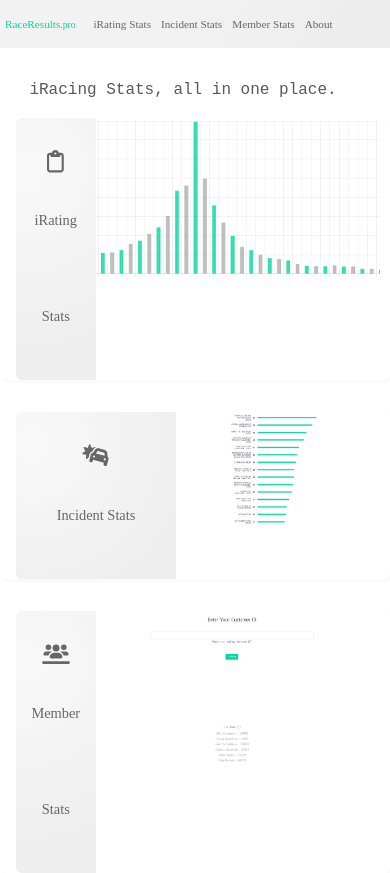
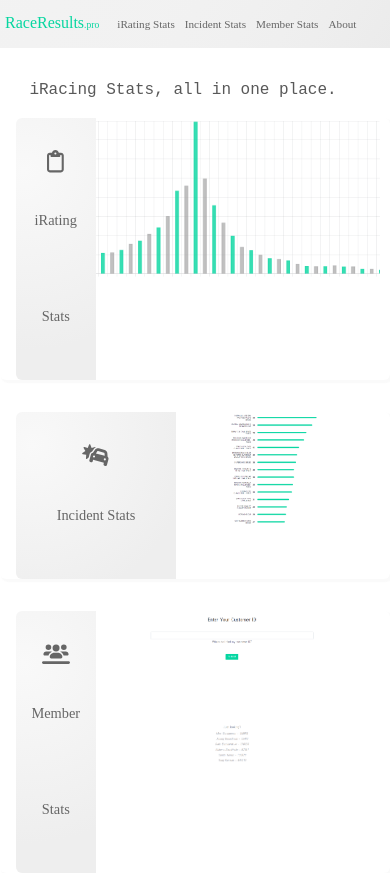
Before and after one commit to nvduran/raceresultspro-frontend, a React (Create React App) app: page / in a window 390 px wide. Built offline with nearby package versions, Linux system fonts and the light colour scheme; a web font is replaced by a local one.

Commit message:
logo sizing

```diff
--- a/src/styles/NavBar.css
+++ b/src/styles/NavBar.css
@@ -34,7 +34,7 @@
   }
   .nav-name a {
     padding-left: 5px;
-    font-size: 1rem;
+    font-size: 1rem !important;
   }
 
   .nav-name::after {
@@ -43,7 +43,7 @@
     color: rgb(6, 214, 160);
   }
 
-  .navbar a {
+  .navbar a :not(.nav-name) {
   color: rgb(102, 102, 102);
   line-height: 3rem;
   font-size: 0.7rem;
```
